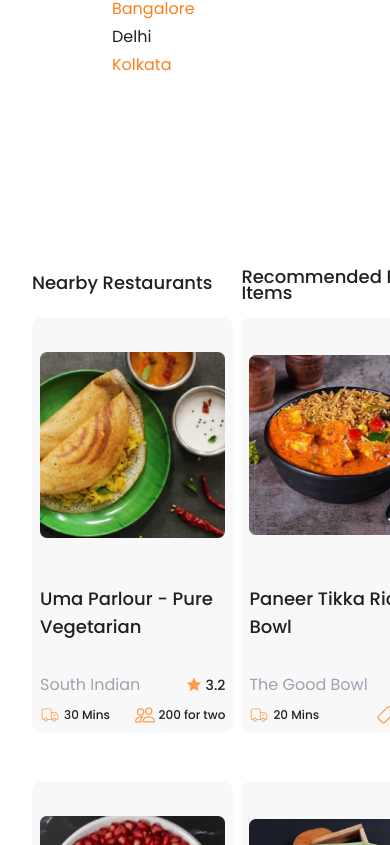
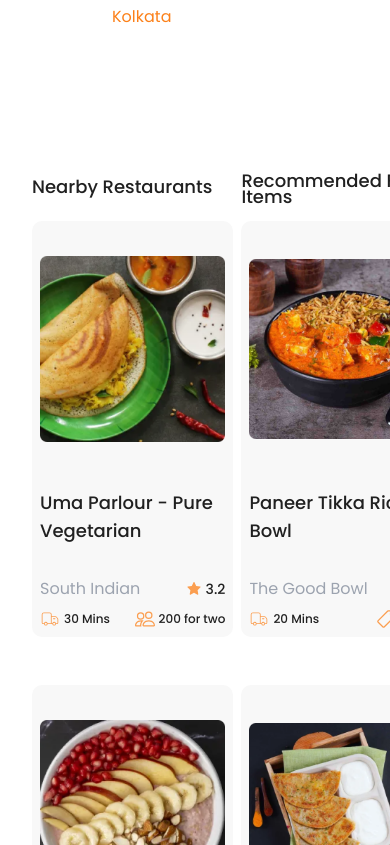
Before and after one commit to Enas-Sello/alexon-fitme, a React (Create React App) app: page / in a window 390 px wide. Shown: the part 819-1664 px from the top of the page. Built offline with nearby package versions, Linux system fonts and the light colour scheme.

Commit message:
border fix

```diff
--- a/src/App.css
+++ b/src/App.css
@@ -21,7 +21,7 @@ a {
 }
 
 .section__margin {
-  margin: 4rem 0rem;
+  margin: 3rem 0rem;
 }
 
 /* cart */
@@ -49,11 +49,11 @@ a {
 
 @media screen and (max-width: 550px) {
   .section__padding {
-    padding: 4rem 2rem;
+    padding: 3rem 2rem;
   }
 
   .section__margin {
-    margin: 4rem 0rem;
+    margin: 3rem 0rem;
   }
 }
 
--- a/src/container/RestaurantPage.jsx
+++ b/src/container/RestaurantPage.jsx
@@ -27,7 +27,7 @@ const RestaurantPage = () => {
             North Indian, Punjabi
           </p>
           <div className="flex items-center justify-between w-full">
-            <div className="border-none md:border-r-2 pr-6">
+            <div className=" md:border-r-2 pr-6">
               <div className="flex items-center">
                 <AiFillStar className="fill-green-500" />
                 <p className="text-white">4.0</p>
@@ -37,7 +37,7 @@ const RestaurantPage = () => {
                 <p className="text-white">ratings</p>
               </div>
             </div>
-            <div className="flex-col border-none md:border-r-2 pr-6">
+            <div className="flex-col md:border-r-2 pr-6">
               <p className="text-white">30 mins</p>
               <p className="text-white">Delivery Time</p>
             </div>
```
